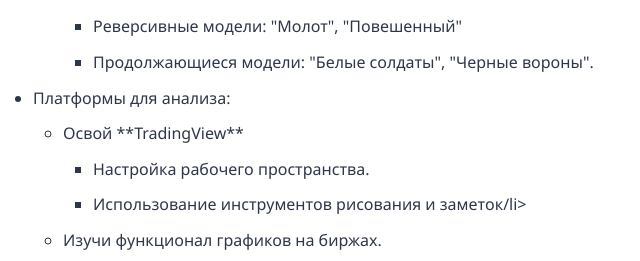
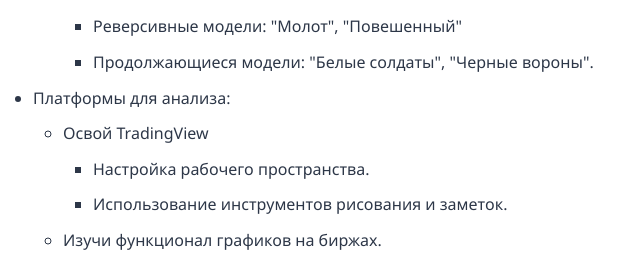
Before and after one commit to R-E-Y-Z-I-K/guide, a plain HTML site: page index.html in a window 1280 px wide. Shown: the part 2763-3024 px from the top of the page, 72-712 px from the left. Drawn offline with Linux system fonts and the light colour scheme.

Commit message:
Add files via upload

```diff
--- a/index.html
+++ b/index.html
@@ -464,10 +464,10 @@
                 </li>
                 <li>Платформы для анализа:
                     <ul>
-                        <li>Освой **TradingView**
+                        <li>Освой TradingView
                             <ul>
                                 <li>Настройка рабочего пространства.</li>
-                                <li>Использование инструментов рисования и заметок/li>
+                                <li>Использование инструментов рисования и заметок.</li>
                             </ul>
                         </li>
                         <li>Изучи функционал графиков на биржах.</li>
```
